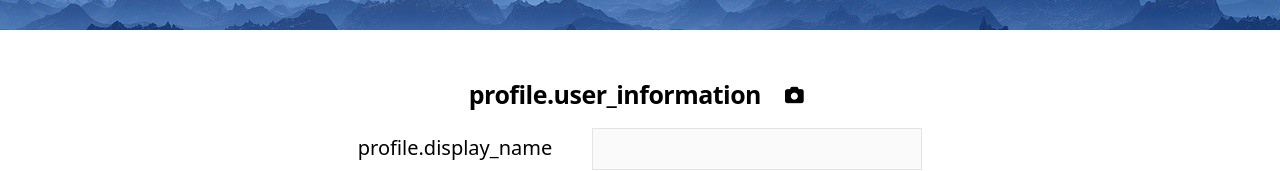
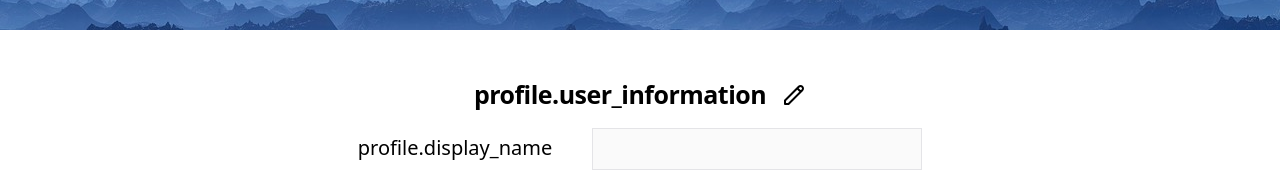
Before and after one commit to panhboth111/vue_vcs_frontend, a Vue app: page /profile in a window 1280 px wide. Shown: the part 292-463 px from the top of the page. Built offline with nearby package versions, Linux system fonts and the light colour scheme; no server answers; sample sign-in values are in the browser's storage.

Commit message:
added pencil icon

```diff
--- /dev/null
+++ b/src/components/Icons/Pencil.vue
@@ -0,0 +1,22 @@
+<template>
+  <svg
+    xmlns="http://www.w3.org/2000/svg"
+    class="h-6 w-6"
+    fill="none"
+    viewBox="0 0 24 24"
+    stroke="currentColor"
+  >
+    <path
+      stroke-linecap="round"
+      stroke-linejoin="round"
+      stroke-width="2"
+      d="M15.232 5.232l3.536 3.536m-2.036-5.036a2.5 2.5 0 113.536 3.536L6.5 21.036H3v-3.572L16.732 3.732z"
+    />
+  </svg>
+</template>
+
+<script>
+export default {};
+</script>
+
+<style></style>
--- a/src/views/Profile.vue
+++ b/src/views/Profile.vue
@@ -3,16 +3,10 @@
     <div class="bg-accent text-white py-5 px-10 rounded-full text-2xl">NP</div>
   </div>
   <div class="mt-10">
-    <div class="flex justify-center text-xl font-bold">
-      <p>
-        <span class="mr-4"> {{ $t("profile.user_information") }}</span>
+    <div class="flex justify-center items-center text-xl font-bold">
+      <span class="mr-4"> {{ $t("profile.user_information") }}</span>
 
-        <i
-          class="fas fa-camera fa-xs cursor-pointer hover:bg-gray-200 p-2 rounded-full "
-          aria-hidden="true"
-          @click="toggleEdit"
-        ></i>
-      </p>
+      <Pencil class="cursor-pointer  " @click="toggleEdit" />
     </div>
     <div class="flex justify-center">
       <form @submit.prevent="submit" class="mt-2 text-lg px-2">
@@ -50,8 +44,9 @@
 
 <script>
 import axios from "axios";
+import Pencil from "../components/Icons/Pencil.vue";
 export default {
-  components: {},
+  components: { Pencil },
   data: () => ({
     disabled: true,
     error: null,
```
Also changed, not shown: src/assets/icons/pencil.png (added).
